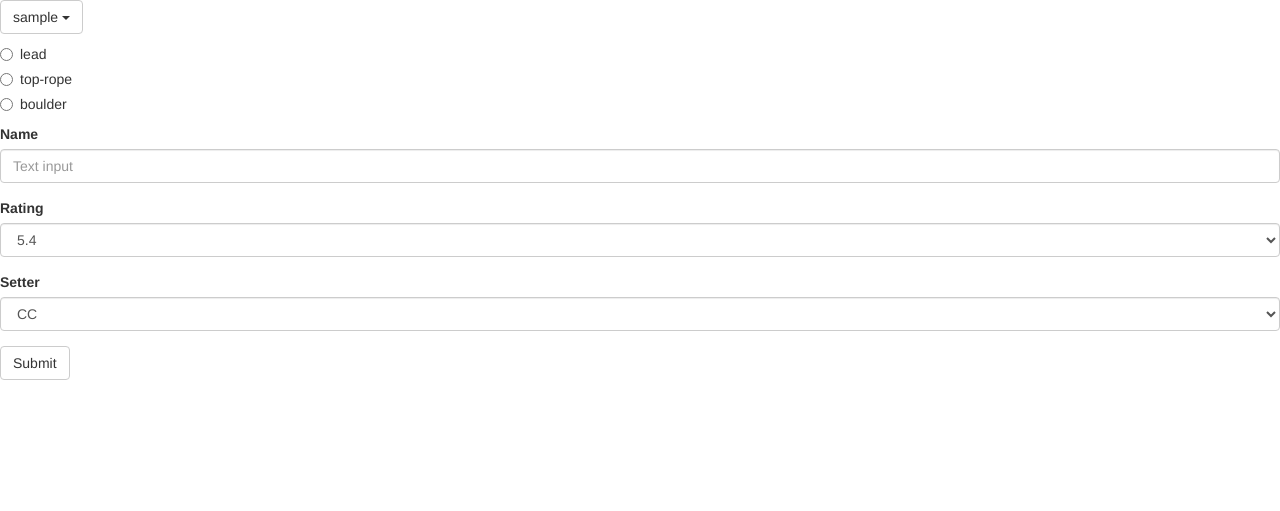
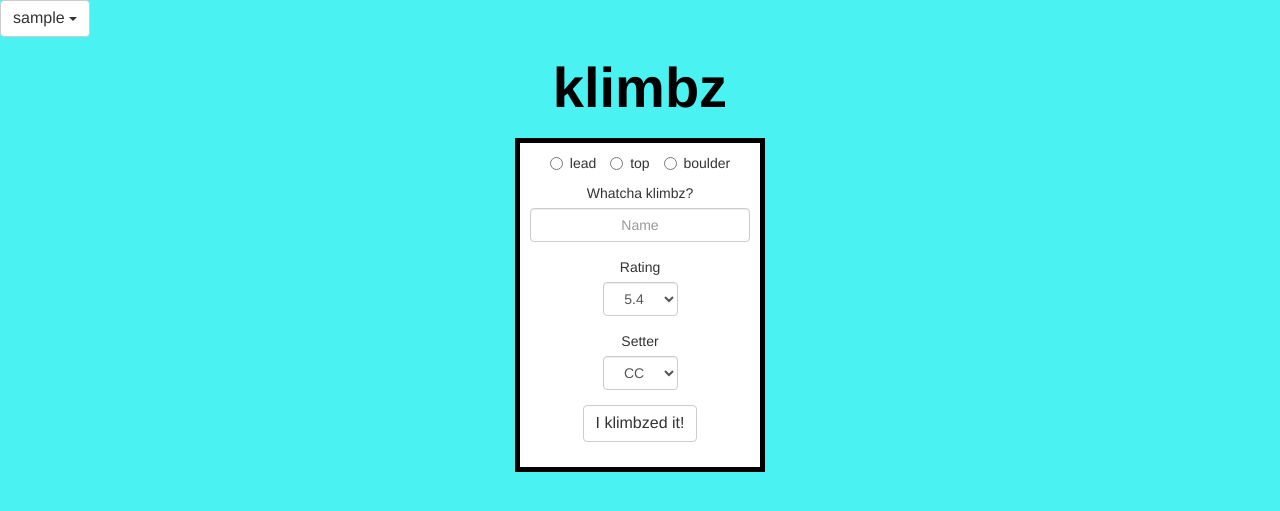
Before and after one commit to jngierke/klimbz, a PHP site: page /addnewclimb.php in a window 1280 px wide. Shown: the top 511 px of the page. Run offline with PHP 8.4, Linux system fonts and the light colour scheme; the visitor is signed in with stand-in values (Sample User, id 1); data that the repository does not hold is empty.

Commit message:
cleaned up the css

```diff
--- a/addnewclimb.php
+++ b/addnewclimb.php
@@ -103,27 +103,24 @@ include("header.php") ;
 			?>
 
 
-		<div class="radio">
+		<div class="radio-inline">
   		  <label>
-    		<input type="radio" name="category" id="optionsRadios1" value="lead"> lead
-		  </label>
+    		<input type="radio" name="inlineRadioOptions" id="inlineRadio1" value="lead">lead</label>
 		</div>
 
-		<div class="radio">
+		<div class="radio-inline">
 		  <label>
-			<input type="radio" name="category" id="optionsRadios2" value="top-rope"> top-rope
-		  </label>
+			<input type="radio" name="inlineRadioOptions" id="inlineRadio2" value="top">top</label>
 		</div>
 
-		<div class="radio">
+		<div class="radio-inline">
 		  <label>
-			<input type="radio" name="category" id="optionsRadios3" value="boulder"> boulder
-		  </label>
+			<input type="radio" name="inlineRadioOptions" id="inlineRadio3" value="boulder">boulder</label>
 		</div>
 
 		<div class="form-group">
-			<label for="namefield">Name</label>
-			<input type="text" name="name" class="form-control" placeholder="Text input" id="namefield">
+			<label for="namefield">Whatcha klimbz?</label>
+			<input type="text" name="name" class="form-control" placeholder="Name" id="namefield">
 		</div>
 
 		<div class="form-group">
@@ -151,15 +148,15 @@ include("header.php") ;
 			<label for="setterselect">Setter</label>
 			<select class="form-control" name="setter" id="setterselect">
 				<option>CC</option>
+				<option>Devon</option>
 				<option>TJ</option>
-				<option>RL</option>
 				<option>FN</option>
 				<option>other</option>
 			</select>
 		</div>
 
   		<div class="form-group">
-  			<button type="submit" name="Submit" value="submit" class="btn btn-default">Submit</button>
+  			<button type="submit" name="Submit" value="submit" class="btn btn-default">I klimbzed it!</button>
 		</div>
 	</form>
 
--- a/css/site.css
+++ b/css/site.css
@@ -4,31 +4,42 @@ body {
 
 .wrapper {
 	margin: 0 auto;
-	width: 960px;
+	width: 700px;
 }
 
 form {
 	background-color: white;
 	border: 5px solid black;
-	width: 400px;
+	width: 250px;
 	margin-left: auto;
 	margin-right: auto;
 	margin-top: 20px;
 	margin-bottom: 40px;
-	font-family: Arial, Verdana, sans-serif;
-	font-size: 150%;
-	font-weight: bold;
+	text-align: center;
+	padding: 10px;
+}
+
+.form-control {
 	text-align: center;
 }
 
-h1 {
-	text-align: center;
-	font-weight: bold;
-	color: black;
-	font-size: 400%;
+.radio-inline label {
+margin-bottom: 10px;
+display: inline-block;
+font-weight: 300;
 }
 
-input[type=submit] {
+.radio input[type=radio] {
+	float: none;
+	margin: auto;
+}
+
+#ratingselect, #setterselect {
+	margin: auto;
+	width: 75px;
+}
+
+.input[type=submit] {
 background: #f8f8f8;
 color: #a5a5a5;
 border: 10px solid #e6e6e6;
@@ -40,20 +51,20 @@ font-size: 14px;
 box-shadow: none;
 }
 
-input {
-display: block;
-margin: 20px auto;
-border: 10px solid #e6e6e6;
-padding: 5px;
-border-radius: 1.5px;
-width: 300px;
-height: 10px;
-outline: 0;
-color: #ccc;
-font-size: 13px;
--webkit-transition: box-shadow .3s ease;
--moz-transition: box-shadow .3s ease;
--webkit-appearance: none;
+label {
+	font-weight: 300;
+}
+
+.btn {
+	font-weight: 500;
+	font-size: medium;
+}
+
+h1 {
+	text-align: center;
+	font-weight: bold;
+	color: black;
+	font-size: 400%;
 }
 
 table {
--- a/header.php
+++ b/header.php
@@ -19,6 +19,9 @@ include("base.php");
       <script src="https://oss.maxcdn.com/libs/html5shiv/3.7.0/html5shiv.js"></script>
       <script src="https://oss.maxcdn.com/libs/respond.js/1.4.2/respond.min.js"></script>
     <![endif]-->
+    <link href="css/site.css" rel="stylesheet">
+
+
   </head>
   <body>
 	<div class="btn-group">
@@ -29,3 +32,6 @@ include("base.php");
 		<li><a href="logout.php">Logout</a></li>
 	  </ul>
 	</div>
+  	<div id="header">
+  		<h1>klimbz</h1>
+  	</div>
--- a/login.php
+++ b/login.php
@@ -34,8 +34,11 @@ if(!empty($_POST['username']) && !empty($_POST['password']))
     <meta name="viewport" content="width=device-width, initial-scale=1">
     <title>klimbz</title>
 
+
+		<link href="css/site.css" rel="stylesheet">
     <!-- Bootstrap -->
     <link href="css/bootstrap.min.css" rel="stylesheet">
+
 
     <!-- HTML5 Shim and Respond.js IE8 support of HTML5 elements and media queries -->
     <!-- WARNING: Respond.js doesn't work if you view the page via file:// -->
@@ -69,5 +72,5 @@ if(!empty($_POST['username']) && !empty($_POST['password']))
     <script src="https://code.jquery.com/jquery.js"></script>
     <!-- Include all compiled plugins (below), or include individual files as needed -->
     <script src="js/bootstrap.min.js"></script>
-    </body>
+  </body>
 </html>
```
Also changed, not shown: css/bootstrap.css.
